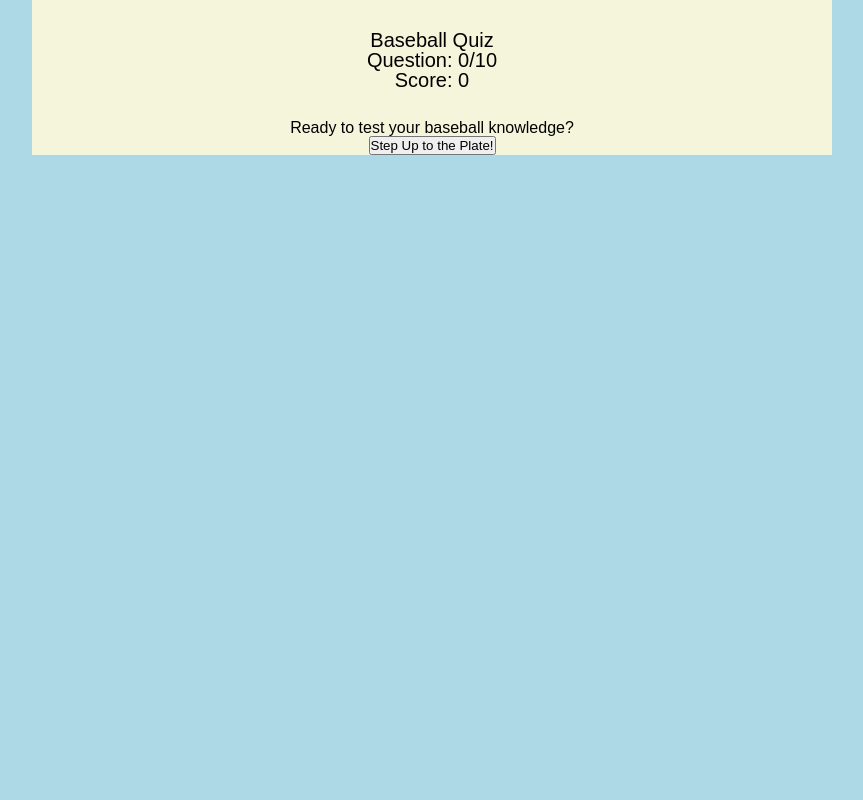
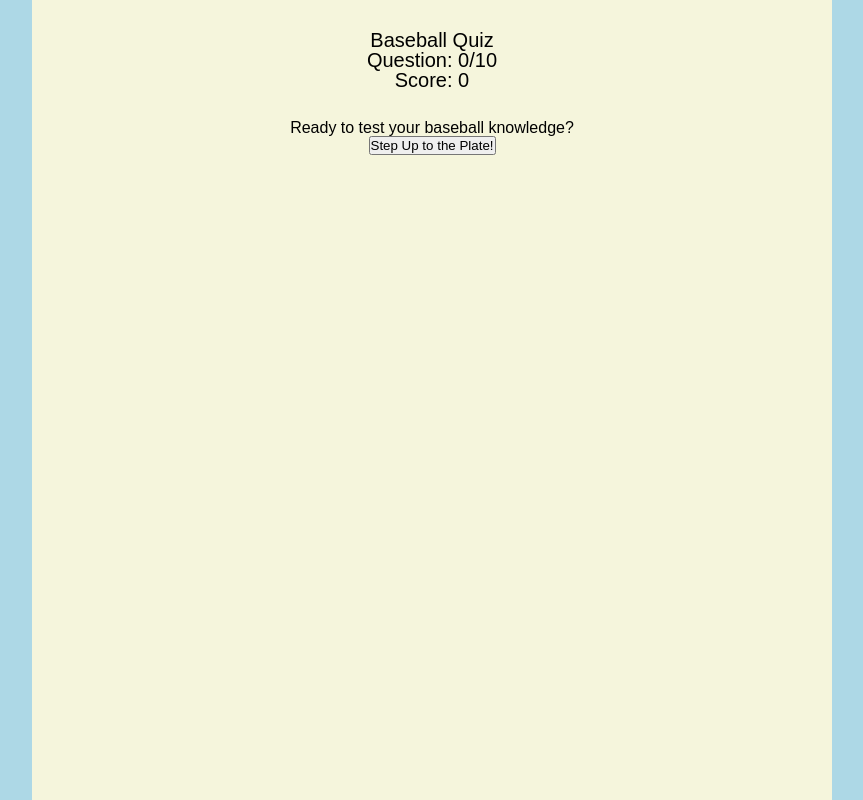
Before and after one commit to beccasiegal/baseball-quiz, a plain HTML site: page index.html in a window 1280 px wide. Shown: the whole page, without its empty margins (208-1071 px from the left). Drawn offline with nearby package versions, Linux system fonts and the light colour scheme; a web font is replaced by a local one.

Commit message:
Update style.css

```diff
--- a/style.css
+++ b/style.css
@@ -30,7 +30,7 @@ header {
   flex-direction: column;
   margin: 0 auto;
   text-align: center;
- max-height: 100vh;
+ min-height: 100vh;
 }
 img {
   display: block;
```
